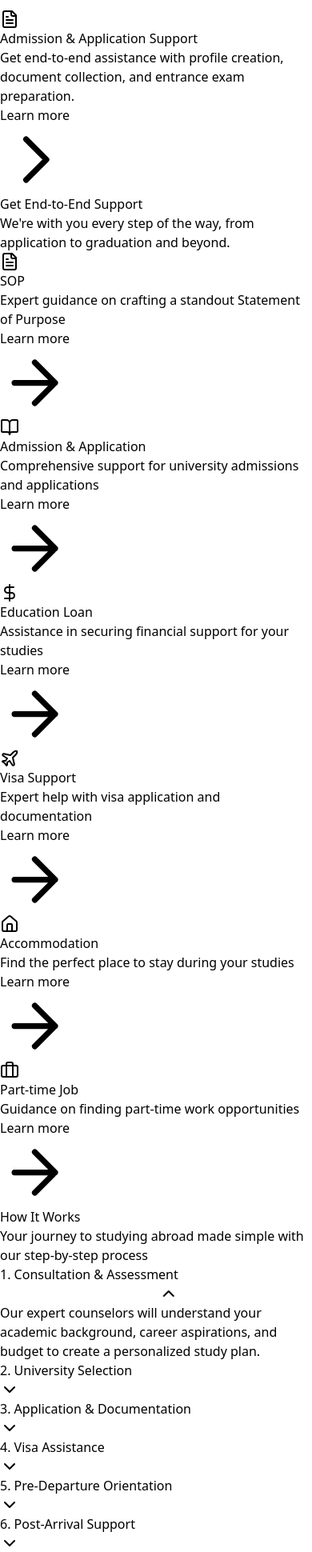
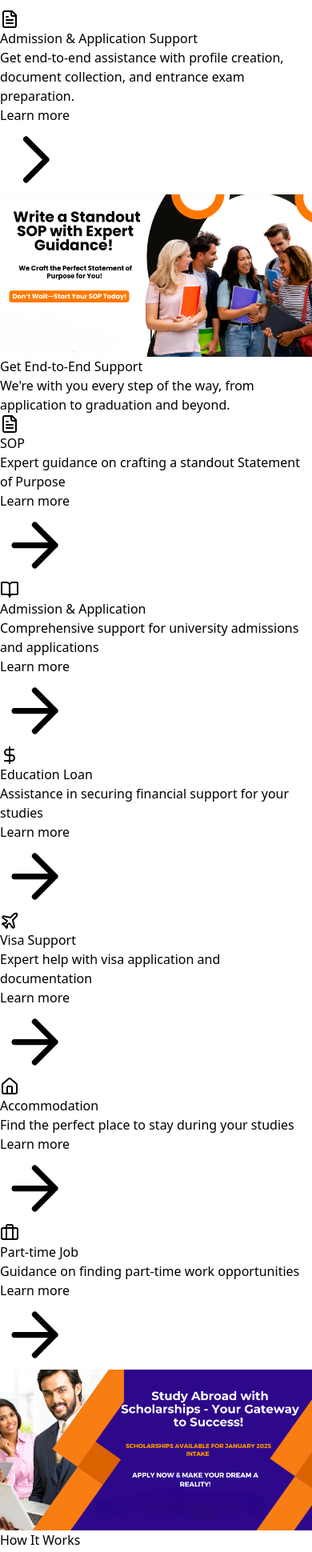
Before and after one commit to PrinceJoshwa/moas-landingpage, a React (Vite) app: page / in a window 390 px wide. Shown: the part 1478-3418 px from the top of the page at 80% size. Built offline with nearby package versions, Linux system fonts and the light colour scheme.

Commit message:
SOP.jsx page changes

```diff
--- a/src/components/SOP.jsx
+++ b/src/components/SOP.jsx
@@ -1,43 +1,36 @@
+
+// import React from 'react';
+// import sopBackground from '../assets/sop.png'; // Import the image from the assets folder
+
+// function SOP() {
+//   return (
+//     <section
+//     className="min-h-screen bg-orange-500 text-white bg-cover bg-center bg-no-repeat relative"
+//     style={{
+//       backgroundImage: `url(${sopBackground})`,
+//       backgroundSize: 'cover',
+//       backgroundPosition: 'center',
+//     }}
+//   >
+//     </section>
+//   );
+// }
+
+// export default SOP;
 
 import React from 'react';
-import { motion } from 'framer-motion';
 import sopBackground from '../assets/sop.png'; // Import the image from the assets folder
+import '../index.css'; // Import the custom CSS file
 
 function SOP() {
   return (
-    <section
-    //   className="py-44 bg-orange-500 text-white bg-cover bg-center bg-no-repeat relative"
-    //   style={{ backgroundImage: `url(${sopBackground})`, backgroundSize: 'cover', backgroundPosition: 'center', backgroundAttachment: 'scroll', backgroundPositionY: '0px' }}
-    // >
-    className="min-h-screen bg-orange-500 text-white bg-cover bg-center bg-no-repeat relative"
-    style={{
-      backgroundImage: `url(${sopBackground})`,
-      backgroundSize: 'cover',
-      backgroundPosition: 'center',
-    }}
-  >
-      {/* Overlay for better text visibility */}
-      {/* <div className="absolute inset-0 bg-orange-500 bg-opacity-70"></div>
-
-      <div className="container mx-auto px-4 relative">
-        <motion.div
-          className="text-center"
-          initial={{ opacity: 0, y: 20 }}
-          animate={{ opacity: 1, y: 0 }}
-          transition={{ duration: 0.8 }}
-        >
-          <h2 className="text-3xl md:text-4xl font-bold mb-4">Write a Standout SOP with Expert Guidance!</h2>
-          <p className="text-xl mb-8">We Craft the Perfect Statement of Purpose for You!</p>
-          <motion.a
-            href='#contact'
-            className="bg-white text-orange-500 px-8 py-3 rounded-full text-lg font-semibold hover:bg-gray-100 transition-colors"
-            whileHover={{ scale: 1.05 }}
-            whileTap={{ scale: 0.95 }}
-          >
-            Start Your SOP Today
-          </motion.a>
-        </motion.div>
-      </div> */}
+    <section className="text-white">
+      <img
+        id="sop"
+        src={sopBackground}
+        alt="SOP Background"
+        className="w-auto mx-auto"
+      />
     </section>
   );
 }
--- a/src/components/Scholarship.jsx
+++ b/src/components/Scholarship.jsx
@@ -1,17 +1,37 @@
+// import React from 'react';
+// import { motion } from 'framer-motion';
+// import scholarBackground from '../assets/scholarship.png'; // Import the image from the assets folder
+
+// function Scholar() {
+//   return (
+//     <section
+//     className="min-h-screen 0 text-white bg-cover bg-center bg-no-repeat relative"
+//     style={{
+//       backgroundImage: `url(${scholarBackground})`,
+//       backgroundSize: 'cover',
+//       backgroundPosition: 'center',
+//     }}
+//   >
+//     </section>
+//   );
+// }
+
+// export default Scholar;
+
+
 import React from 'react';
-import { motion } from 'framer-motion';
 import scholarBackground from '../assets/scholarship.png'; // Import the image from the assets folder
+import '../index.css'; // Import the custom CSS file
 
 function Scholar() {
   return (
-    <section
-    className="min-h-screen 0 text-white bg-cover bg-center bg-no-repeat relative"
-    style={{
-      backgroundImage: `url(${scholarBackground})`,
-      backgroundSize: 'cover',
-      backgroundPosition: 'center',
-    }}
-  >
+    <section className="text-white">
+      <img
+        id="scholar-section"
+        src={scholarBackground}
+        alt="Scholar Background"
+        className="w-auto mx-auto"
+      />
     </section>
   );
 }
--- a/src/index.css
+++ b/src/index.css
@@ -1,3 +1,19 @@
 @tailwind base;
 @tailwind components;
 @tailwind utilities;
+
+
+
+@media only screen and (max-width: 480px) {
+  #sop img {
+    width: 50%;
+    margin-left: 5%;
+  }
+}
+
+@media only screen and (max-width: 480px) {
+  #scholar-section {
+    width: 100%;
+    background-position: center;
+  }
+}
```
